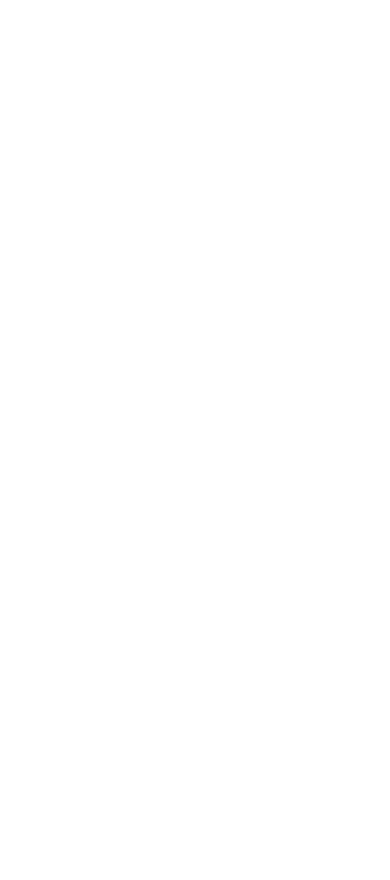
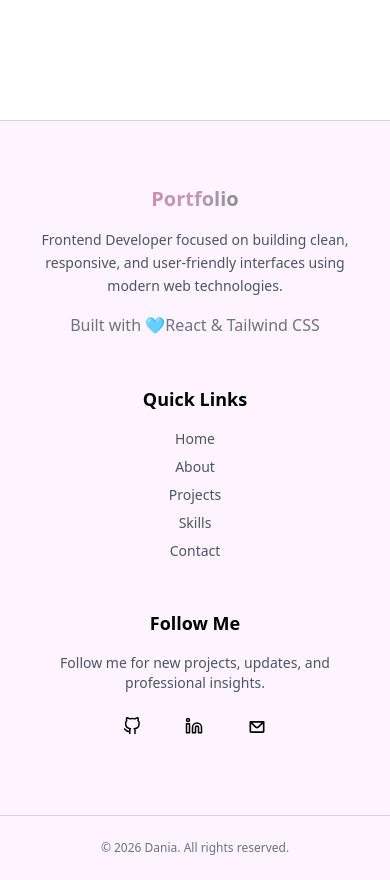
Before and after one commit to dania8shaghouri/portfolio, a React (Vite) app: page / in a window 390 px wide. Shown: the part 8620-9500 px from the top of the page. Before the commit the page ends 8644 px from the top, so only its background shows below. Built offline with nearby package versions, Linux system fonts and the light colour scheme.

Commit message:
feat: added responsive footer with contact info and social links

```diff
--- a/src/App.jsx
+++ b/src/App.jsx
@@ -1,3 +1,4 @@
+import Footer from "./components/Footer";
 import Header from "./components/Header/Header";
 import About from "./sections/about/About";
 import ContactSection from "./sections/ContactSection";
@@ -15,6 +16,7 @@
         <Projects />
         <SkillsSection />
         <ContactSection />
+        <Footer />
       </main>
     </>
   );
--- /dev/null
+++ b/src/components/Footer.jsx
@@ -0,0 +1,90 @@
+import SocialLinks from "./SocialLinks";
+
+export default function Footer() {
+  return (
+    <footer className="bg-[var(--bg-about)] border-t border-gray-300 mt-24">
+      <div className="max-w-7xl mx-auto px-10 py-16 grid grid-cols-1 md:grid-cols-3 gap-12">
+        {/* 1. Portfolio */}
+        <div className="space-y-4">
+          <h3 className="text-xl font-bold text-gradient  text-center">
+            Portfolio
+          </h3>
+
+          <p className="text-sm text-gray-600 leading-relaxed text-center">
+            Frontend Developer focused on building clean, responsive, and
+            user-friendly interfaces using modern web technologies.
+          </p>
+
+          <p className="text-gray-500 text-center">
+            Built with 🩵<span className="font-medium">React</span> &{" "}
+            <span className="font-medium">Tailwind CSS</span>
+          </p>
+        </div>
+
+        {/* 2. Quick Links */}
+        <div className="space-y-4">
+          <h3 className="font-semibold text-lg text-center">Quick Links</h3>
+
+          <ul className="space-y-2 text-sm text-center">
+            <li>
+              <a
+                href="#home"
+                className="text-gray-600 hover:text-[#005b4b] transition"
+              >
+                Home
+              </a>
+            </li>
+            <li>
+              <a
+                href="#about"
+                className="text-gray-600 hover:text-[#005b4b] transition"
+              >
+                About
+              </a>
+            </li>
+            <li>
+              <a
+                href="#projects"
+                className="text-gray-600 hover:text-[#005b4b] transition"
+              >
+                Projects
+              </a>
+            </li>
+            <li>
+              <a
+                href="#skills"
+                className="text-gray-600 hover:text-[#005b4b] transition"
+              >
+                Skills
+              </a>
+            </li>
+            <li>
+              <a
+                href="#contact"
+                className="text-gray-600 hover:text-[#005b4b] transition"
+              >
+                Contact
+              </a>
+            </li>
+          </ul>
+        </div>
+
+        {/* 3. Follow Me */}
+        <div className="space-y-4 text-center">
+          <h3 className="font-semibold text-lg text-center">Follow Me</h3>
+
+          <p className="text-sm text-gray-600 text-center">
+            Follow me for new projects, updates, and professional insights.
+          </p>
+
+          <SocialLinks />
+        </div>
+      </div>
+
+      {/* Bottom bar */}
+      <div className="border-t border-gray-300 py-6 text-center text-xs text-gray-500">
+        © {new Date().getFullYear()} Dania. All rights reserved.
+      </div>
+    </footer>
+  );
+}
```
